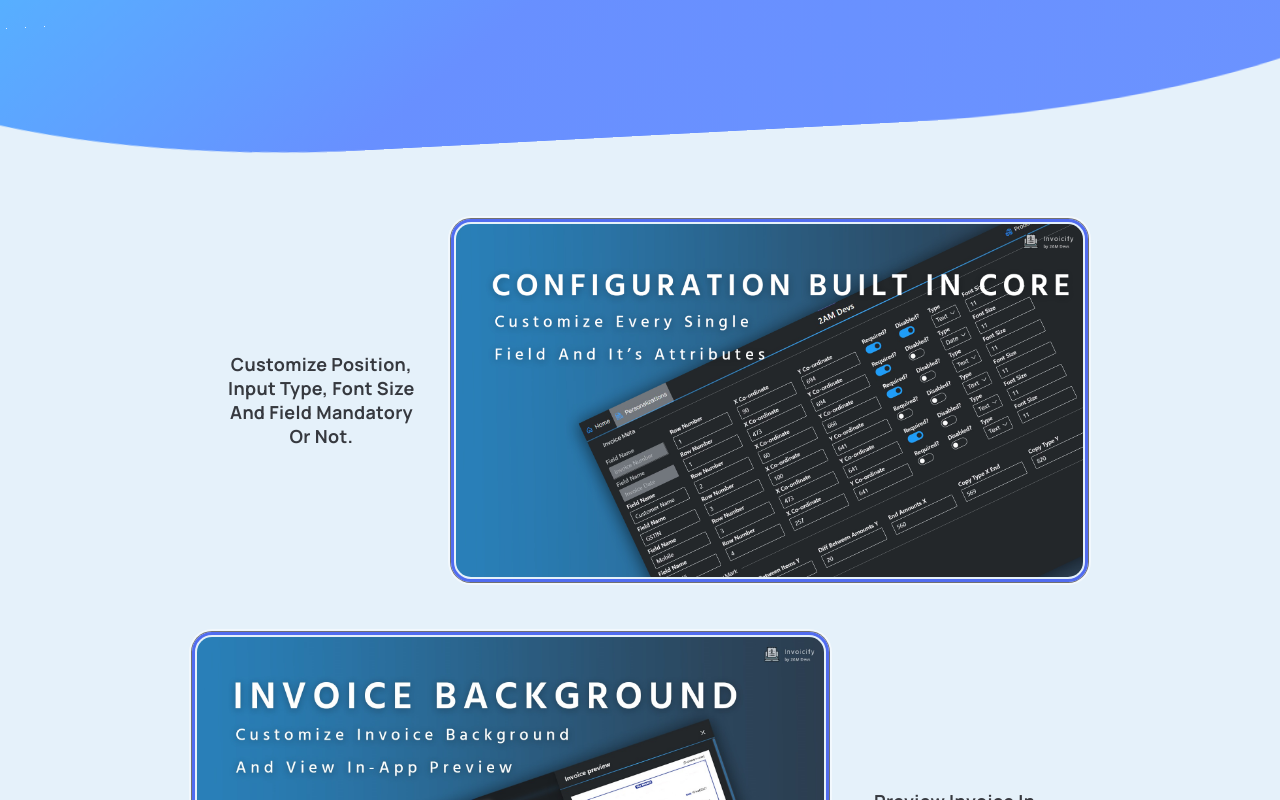
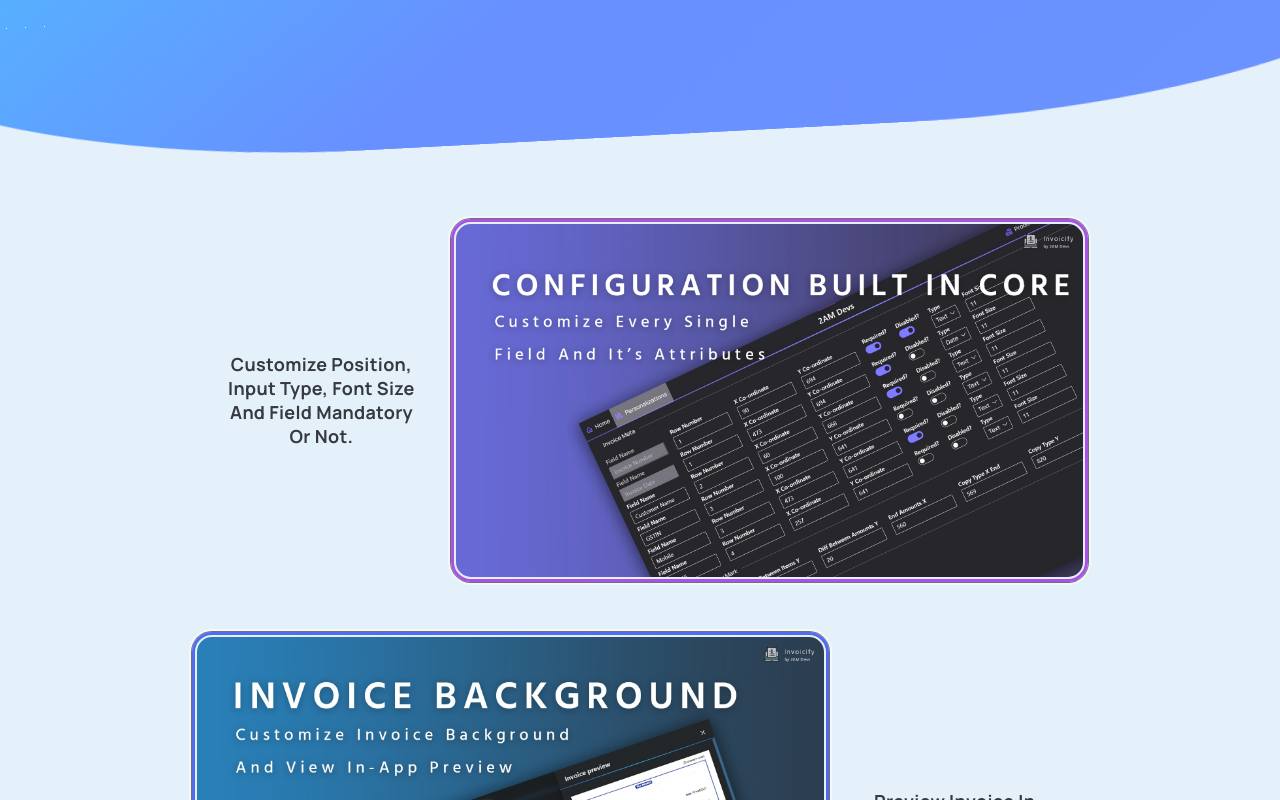
Before and after one commit to 2AMDevs/invoicify, a React app: page / in a window 1280 px wide. In both pictures the pointer is over the picture 769 px from the left and 400 px from the top of the page. Built offline with nearby package versions, Linux system fonts and the light colour scheme.

Commit message:
hover effect on screenshots

```diff
--- a/src/components/Home/HomeDetails/index.scss
+++ b/src/components/Home/HomeDetails/index.scss
@@ -30,6 +30,12 @@
         border-radius: 2rem;
         padding: 0.2rem;
         box-shadow: $btn-focus-shadow;
+        transition: filter 0.5s ease-in-out;
+        will-change: filter;
+
+        &:hover {
+          filter: hue-rotate(40deg);
+        }
       }
     }
   }
```
